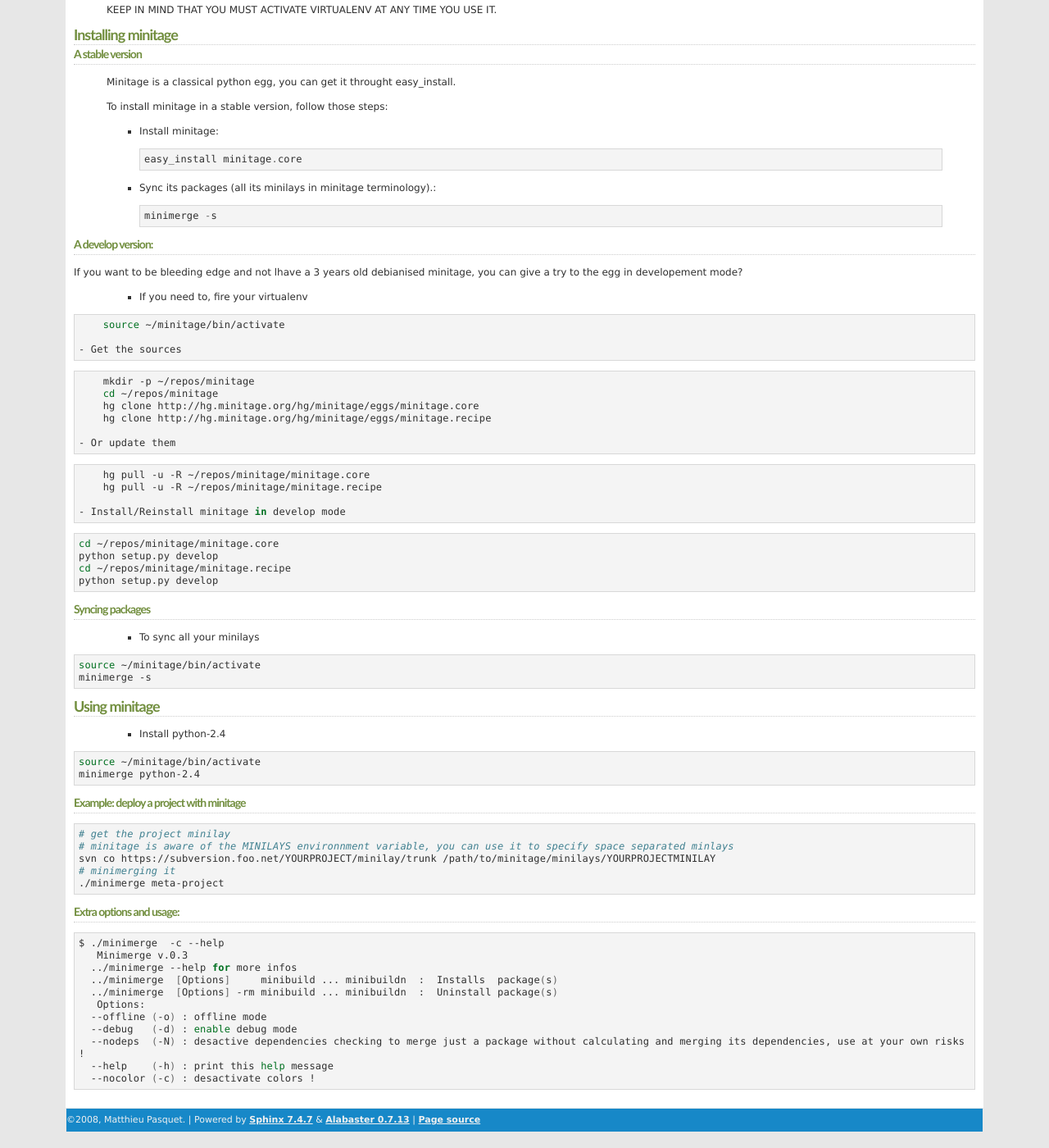
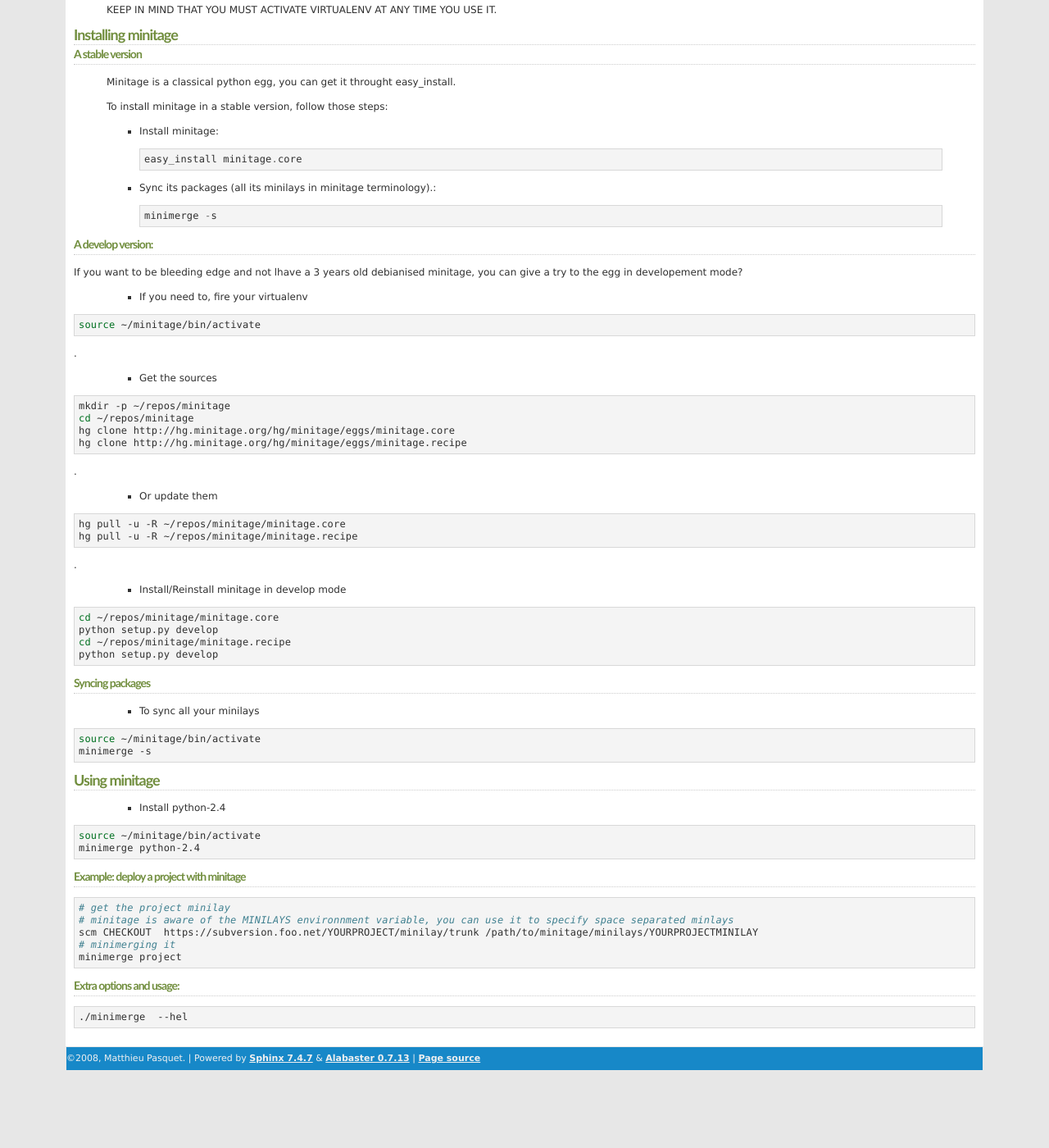
Before and after one commit to minitage/minitage.github.io, a Sphinx documentation site: the page built from source/installation.rst, in a window 1280 px wide and 1400 px high, scrolled down 3213 px. Shown: the whole window at 82% size. Built offline with Sphinx 7.4.7, drawn with Linux system fonts in a browser that asks for light colours; after the commit the page ends 4538 px from its top, so only the background shows below that.

Commit message:
installation udpate

```diff
--- a/source/installation.rst
+++ b/source/installation.rst
@@ -198,6 +198,7 @@
 .. sourcecode:: sh
 
         source ~/minitage/bin/activate
+.
 
     - Get the sources
 
@@ -207,6 +208,7 @@
         cd ~/repos/minitage
         hg clone http://hg.minitage.org/hg/minitage/eggs/minitage.core
         hg clone http://hg.minitage.org/hg/minitage/eggs/minitage.recipe
+.
 
     - Or update them
 
@@ -214,6 +216,7 @@
 
         hg pull -u -R ~/repos/minitage/minitage.core
         hg pull -u -R ~/repos/minitage/minitage.recipe
+.
 
     - Install/Reinstall minitage in develop mode
 
@@ -253,23 +256,13 @@
 
     # get the project minilay
     # minitage is aware of the MINILAYS environnment variable, you can use it to specify space separated minlays
-    svn co https://subversion.foo.net/YOURPROJECT/minilay/trunk /path/to/minitage/minilays/YOURPROJECTMINILAY
+    scm CHECKOUT  https://subversion.foo.net/YOURPROJECT/minilay/trunk /path/to/minitage/minilays/YOURPROJECTMINILAY
     # minimerging it
-    ./minimerge meta-project
+    minimerge project
 
 Extra options and usage:
 ------------------------
 
 .. sourcecode:: sh
 
-    $ ./minimerge  -c --help
-       Minimerge v.0.3
-      ../minimerge --help for more infos
-      ../minimerge  [Options]     minibuild ... minibuildn  :  Installs  package(s)
-      ../minimerge  [Options] -rm minibuild ... minibuildn  :  Uninstall package(s)
-       Options:
-      --offline (-o) : offline mode
-      --debug   (-d) : enable debug mode
-      --nodeps  (-N) : desactive dependencies checking to merge just a package without calculating and merging its dependencies, use at your own risks !
-      --help    (-h) : print this help message
-      --nocolor (-c) : desactivate colors !
+   ./minimerge  --hel
```
